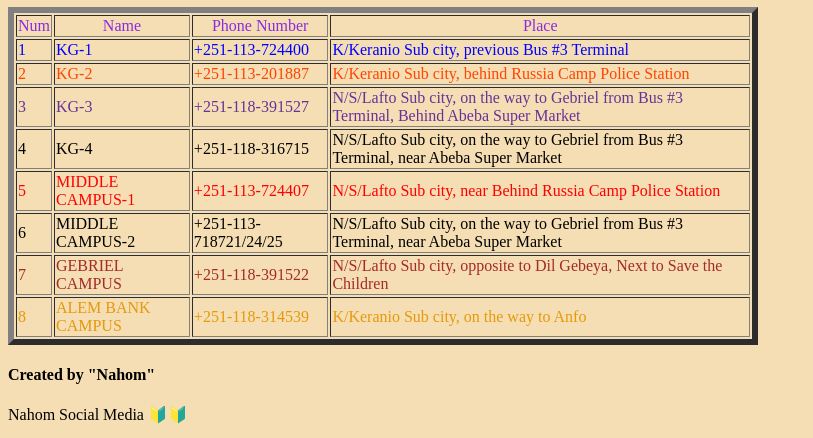
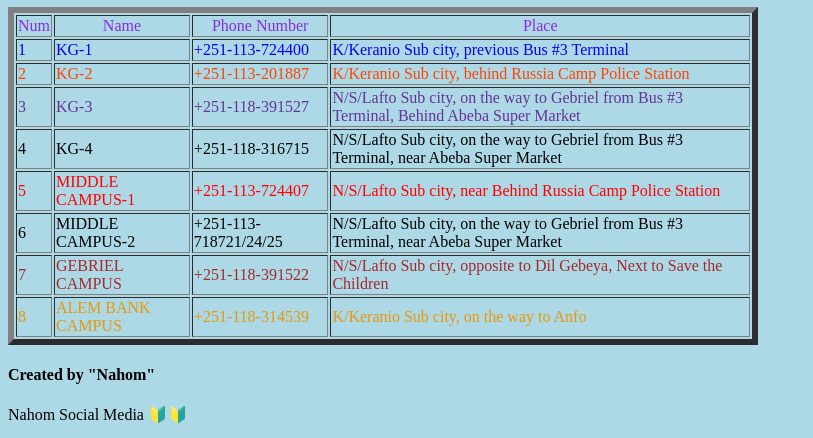
Before and after one commit to Nahomwebdeveloper/CruiseSchool, a plain HTML site: page index.html in a window 1280 px wide. Shown: the part 73-511 px from the top of the page, without its empty margins (0-813 px from the left). Drawn offline with Linux system fonts and the light colour scheme.

Commit message:
Change background color to lightblue

```diff
--- a/index.html
+++ b/index.html
@@ -5,7 +5,7 @@
     <title>It Assignment</title>
 
 </head>
-<body style="background-color: wheat;">
+<body style="background-color: #ADD8E6;">
 
         <table border="6" width="750" height="80"; style="color: blueviolet;">
             <tr>
```
